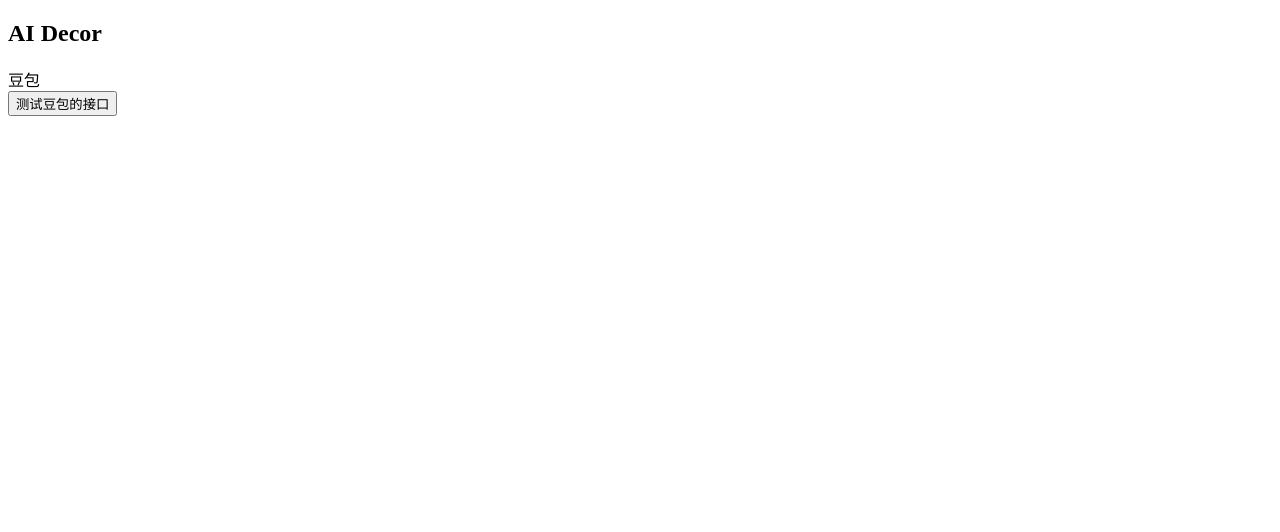
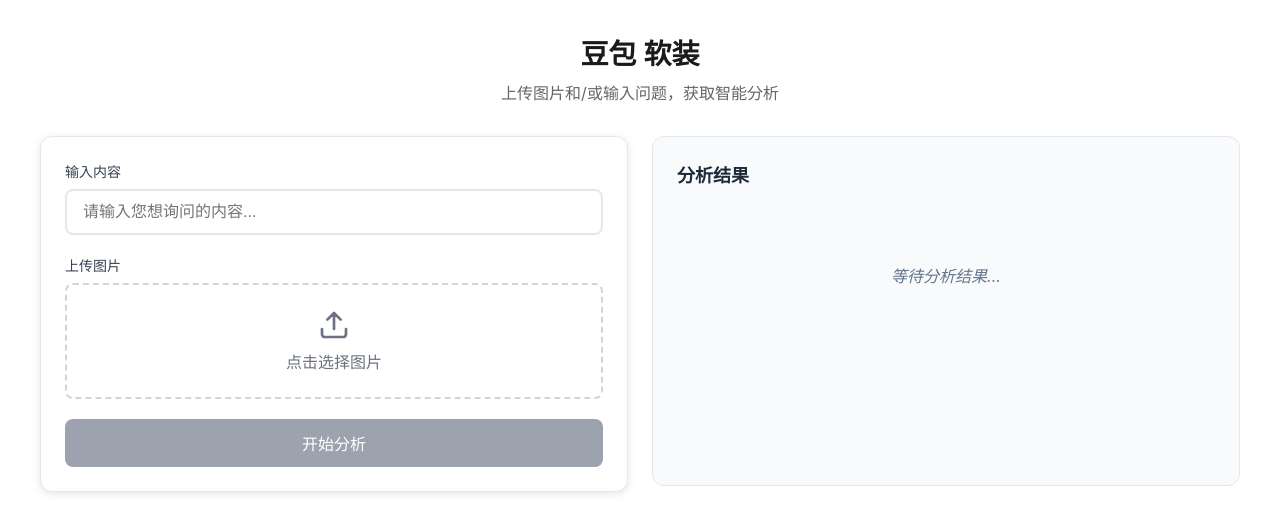
Before and after one commit to mali-i/ai-soft-decor, a Vue app: page / in a window 1280 px wide. Shown: the top 532 px of the page. Built offline with nearby package versions, Linux system fonts and the light colour scheme; no server answers.

Commit message:
提供用户输入的UI控件

```diff
--- a/package.json
+++ b/package.json
@@ -9,6 +9,7 @@
     "preview": "vite preview"
   },
   "dependencies": {
+    "marked": "^17.0.1",
     "openai": "^6.9.0",
     "vue": "^3.5.24"
   },
--- a/src/App.vue
+++ b/src/App.vue
@@ -1,9 +1,8 @@
 <script setup>
-import DouBao from './components/DouBao.vue';
+import DouBao from './components/doubao.vue';
 </script>
 
 <template>
-  <h2>AI Decor</h2>
   <DouBao></DouBao>
 </template>
 
--- a/src/components/DouBao.vue
+++ b/src/components/DouBao.vue
@@ -1,5 +1,12 @@
 <script setup>
+import { ref, computed } from 'vue';
 import OpenAI from 'openai';
+import { marked } from 'marked';
+
+marked.setOptions({
+    breaks: true,
+    gfm: true
+});
 
 const openai = new OpenAI({
     apiKey: import.meta.env.VITE_ARK_API_KEY,
@@ -7,27 +14,437 @@
     dangerouslyAllowBrowser: true
 })
 
-async function test(){
-    console.log('测试豆包接口中...');
+const userText = ref('');
+const userImage = ref(null);
+const userImageBase64 = ref(null); // 添加base64存储
+const isLoading = ref(false);
+const result = ref('');
+
+// Add computed property for markdown rendering
+const renderedResult = computed(() => {
+    if (!result.value) return '';
+    return marked(result.value);
+});
+
+function handleImageUpload(event) {
+    const file = event.target.files[0];
+    if (file) {
+        // 用于预览显示
+        userImage.value = URL.createObjectURL(file);
+
+        // 转换为base64用于API调用
+        const reader = new FileReader();
+        reader.onload = function(e) {
+            userImageBase64.value = e.target.result;
+        };
+        reader.readAsDataURL(file);
+    }
+}
+
+async function test() {
+    if (!userText.value && !userImageBase64.value) {
+        console.error('请提供文本或图片');
+        return;
+    }
+
+    isLoading.value = true;
+    result.value = '';
+
+    try {
+        console.log('调用豆包接口中...');
+
+        // 构建消息内容
+        const content = [];
+        if (userImageBase64.value) {
+            content.push({
+                type: 'image_url',
+                image_url: {
+                    url: userImageBase64.value // 使用base64数据
+                }
+            });
+        }
+        if (userText.value) {
+            content.push({type:'text', text:userText.value});
+        }
+
         const completion = await openai.chat.completions.create({
             messages:[
                 {
                     role:'user',
-                content:[
-                    {type:'image_url', image_url:{url:'https://ark-project.tos-cn-beijing.ivolces.com/images/view.jpeg'}},
-                    {type:'text', text:'这是哪里？'}
-                ]
+                    content: content
                 }
             ],
             model:'doubao-seed-1-6-251015',
             reasoning_effort:'medium'
         });
+
+        result.value = completion.choices[0]?.message?.content || '无响应内容';
         console.log(completion.choices[0]?.message?.reasoning_content||'');
         console.log(completion.choices[0]?.message?.content);
+    } catch (error) {
+        console.error('API调用失败:', error);
+        result.value = 'API调用失败，请重试';
+    } finally {
+        isLoading.value = false;
+    }
 }
 </script>
 
 <template>
-    <div>豆包</div>
-    <button @click="test">测试豆包的接口</button>
+    <div class="doubao-container">
+        <div class="header">
+            <h2 class="title">豆包 软装</h2>
+            <p class="subtitle">上传图片和/或输入问题，获取智能分析</p>
+        </div>
+
+        <div class="main-content">
+            <div class="form-container">
+                <div class="input-group">
+                    <label for="text-input" class="label">输入内容</label>
+                    <input
+                        id="text-input"
+                        v-model="userText"
+                        type="text"
+                        placeholder="请输入您想询问的内容..."
+                        class="text-input"
+                    />
+                </div>
+
+                <div class="input-group">
+                    <label for="image-upload" class="label">上传图片</label>
+                    <div class="upload-area">
+                        <input
+                            id="image-upload"
+                            type="file"
+                            @change="handleImageUpload"
+                            accept="image/*"
+                            class="file-input"
+                        />
+                        <div v-if="!userImage" class="upload-placeholder">
+                            <svg class="upload-icon" viewBox="0 0 24 24" fill="none" xmlns="http://www.w3.org/2000/svg">
+                                <path d="M21 15V19C21 19.5304 20.7893 20.0391 20.4142 20.4142C20.0391 20.7893 19.5304 21 19 21H5C4.46957 21 3.96086 20.7893 3.58579 20.4142C3.21071 20.0391 3 19.5304 3 19V15M17 8L12 3M12 3L7 8M12 3V15" stroke="currentColor" stroke-width="2" stroke-linecap="round" stroke-linejoin="round"/>
+                            </svg>
+                            <span>点击选择图片</span>
+                        </div>
+                        <img v-if="userImage" :src="userImage" alt="预览图片" class="preview-image" />
+                    </div>
+                </div>
+
+                <button
+                    @click="test"
+                    :disabled="(!userText && !userImage) || isLoading"
+                    class="submit-button"
+                >
+                    <span v-if="isLoading" class="loading-spinner"></span>
+                    {{ isLoading ? '分析中...' : '开始分析' }}
+                </button>
+            </div>
+
+            <div class="result-container">
+                <h3 class="result-title">分析结果</h3>
+                <div v-if="!result && !isLoading" class="result-placeholder">
+                    等待分析结果...
+                </div>
+                <div v-if="isLoading" class="result-loading">
+                    <div class="loading-spinner"></div>
+                    <span>AI 正在分析中，请稍候...</span>
+                </div>
+                <div v-if="result" class="result-content markdown-content" v-html="renderedResult"></div>
+            </div>
+        </div>
+    </div>
 </template>
+
+<style scoped>
+.doubao-container {
+    max-width: 1200px;
+    margin: 0 auto;
+    padding: 24px;
+    font-family: -apple-system, BlinkMacSystemFont, 'Segoe UI', Roboto, sans-serif;
+}
+
+.header {
+    text-align: center;
+    margin-bottom: 32px;
+}
+
+.title {
+    font-size: 28px;
+    font-weight: 600;
+    color: #1a1a1a;
+    margin: 0 0 8px 0;
+}
+
+.subtitle {
+    font-size: 16px;
+    color: #666;
+    margin: 0;
+}
+
+.main-content {
+    display: grid;
+    grid-template-columns: 1fr 1fr;
+    gap: 24px;
+    align-items: start;
+}
+
+@media (max-width: 768px) {
+    .main-content {
+        grid-template-columns: 1fr;
+    }
+}
+
+.form-container {
+    background: #fff;
+    border-radius: 12px;
+    padding: 24px;
+    box-shadow: 0 2px 8px rgba(0, 0, 0, 0.1);
+    border: 1px solid #e5e7eb;
+}
+
+.input-group {
+    margin-bottom: 20px;
+}
+
+.label {
+    display: block;
+    font-size: 14px;
+    font-weight: 500;
+    color: #374151;
+    margin-bottom: 8px;
+}
+
+.text-input {
+    width: 100%;
+    padding: 12px 16px;
+    border: 2px solid #e5e7eb;
+    border-radius: 8px;
+    font-size: 16px;
+    transition: border-color 0.2s ease;
+    box-sizing: border-box;
+}
+
+.text-input:focus {
+    outline: none;
+    border-color: #3b82f6;
+}
+
+.upload-area {
+    position: relative;
+    border: 2px dashed #d1d5db;
+    border-radius: 8px;
+    padding: 24px;
+    text-align: center;
+    transition: border-color 0.2s ease;
+    cursor: pointer;
+}
+
+.upload-area:hover {
+    border-color: #3b82f6;
+}
+
+.file-input {
+    position: absolute;
+    top: 0;
+    left: 0;
+    width: 100%;
+    height: 100%;
+    opacity: 0;
+    cursor: pointer;
+}
+
+.upload-placeholder {
+    display: flex;
+    flex-direction: column;
+    align-items: center;
+    color: #6b7280;
+}
+
+.upload-icon {
+    width: 32px;
+    height: 32px;
+    margin-bottom: 8px;
+}
+
+.preview-image {
+    max-width: 100%;
+    max-height: 200px;
+    border-radius: 8px;
+    object-fit: contain;
+}
+
+.submit-button {
+    width: 100%;
+    padding: 12px 24px;
+    background: #3b82f6;
+    color: white;
+    border: none;
+    border-radius: 8px;
+    font-size: 16px;
+    font-weight: 500;
+    cursor: pointer;
+    transition: background-color 0.2s ease;
+    display: flex;
+    align-items: center;
+    justify-content: center;
+    gap: 8px;
+}
+
+.submit-button:hover:not(:disabled) {
+    background: #2563eb;
+}
+
+.submit-button:disabled {
+    background: #9ca3af;
+    cursor: not-allowed;
+}
+
+.loading-spinner {
+    width: 16px;
+    height: 16px;
+    border: 2px solid transparent;
+    border-top: 2px solid currentColor;
+    border-radius: 50%;
+    animation: spin 1s linear infinite;
+}
+
+.result-container {
+    background: #f8fafc;
+    border-radius: 12px;
+    padding: 24px;
+    border: 1px solid #e2e8f0;
+    min-height: 300px;
+}
+
+.result-title {
+    font-size: 18px;
+    font-weight: 600;
+    color: #1e293b;
+    margin: 0 0 16px 0;
+}
+
+.result-placeholder {
+    color: #64748b;
+    font-style: italic;
+    text-align: center;
+    padding: 60px 0;
+}
+
+.result-loading {
+    display: flex;
+    flex-direction: column;
+    align-items: center;
+    gap: 12px;
+    padding: 60px 0;
+    color: #64748b;
+}
+
+.result-content {
+    font-size: 16px;
+    line-height: 1.6;
+    color: #334155;
+}
+
+/* Markdown content styling */
+.markdown-content :deep(h1),
+.markdown-content :deep(h2),
+.markdown-content :deep(h3),
+.markdown-content :deep(h4),
+.markdown-content :deep(h5),
+.markdown-content :deep(h6) {
+    margin: 16px 0 8px 0;
+    font-weight: 600;
+    color: #1e293b;
+}
+
+.markdown-content :deep(h1) { font-size: 24px; }
+.markdown-content :deep(h2) { font-size: 20px; }
+.markdown-content :deep(h3) { font-size: 18px; }
+.markdown-content :deep(h4) { font-size: 16px; }
+
+.markdown-content :deep(p) {
+    margin: 12px 0;
+    line-height: 1.6;
+}
+
+.markdown-content :deep(ul),
+.markdown-content :deep(ol) {
+    margin: 12px 0;
+    padding-left: 20px;
+}
+
+.markdown-content :deep(li) {
+    margin: 4px 0;
+}
+
+.markdown-content :deep(blockquote) {
+    margin: 16px 0;
+    padding: 12px 16px;
+    border-left: 4px solid #3b82f6;
+    background: #f1f5f9;
+    font-style: italic;
+}
+
+.markdown-content :deep(code) {
+    background: #f1f5f9;
+    padding: 2px 6px;
+    border-radius: 4px;
+    font-family: 'Monaco', 'Menlo', monospace;
+    font-size: 14px;
+    color: #e11d48;
+}
+
+.markdown-content :deep(pre) {
+    background: #f8fafc;
+    border: 1px solid #e2e8f0;
+    border-radius: 8px;
+    padding: 16px;
+    overflow-x: auto;
+    margin: 16px 0;
+}
+
+.markdown-content :deep(pre code) {
+    background: none;
+    padding: 0;
+    color: #334155;
+}
+
+.markdown-content :deep(table) {
+    width: 100%;
+    border-collapse: collapse;
+    margin: 16px 0;
+}
+
+.markdown-content :deep(th),
+.markdown-content :deep(td) {
+    border: 1px solid #e2e8f0;
+    padding: 8px 12px;
+    text-align: left;
+}
+
+.markdown-content :deep(th) {
+    background: #f8fafc;
+    font-weight: 600;
+}
+
+.markdown-content :deep(strong) {
+    font-weight: 600;
+    color: #1e293b;
+}
+
+.markdown-content :deep(em) {
+    font-style: italic;
+}
+
+.markdown-content :deep(hr) {
+    border: none;
+    border-top: 1px solid #e2e8f0;
+    margin: 24px 0;
+}
+
+@keyframes spin {
+    to {
+        transform: rotate(360deg);
+    }
+}
+</style>
```
Also changed, not shown: 1 other file (tests, documents, lock files or other folders). Lines whose indentation alone changed are shown as unchanged.
